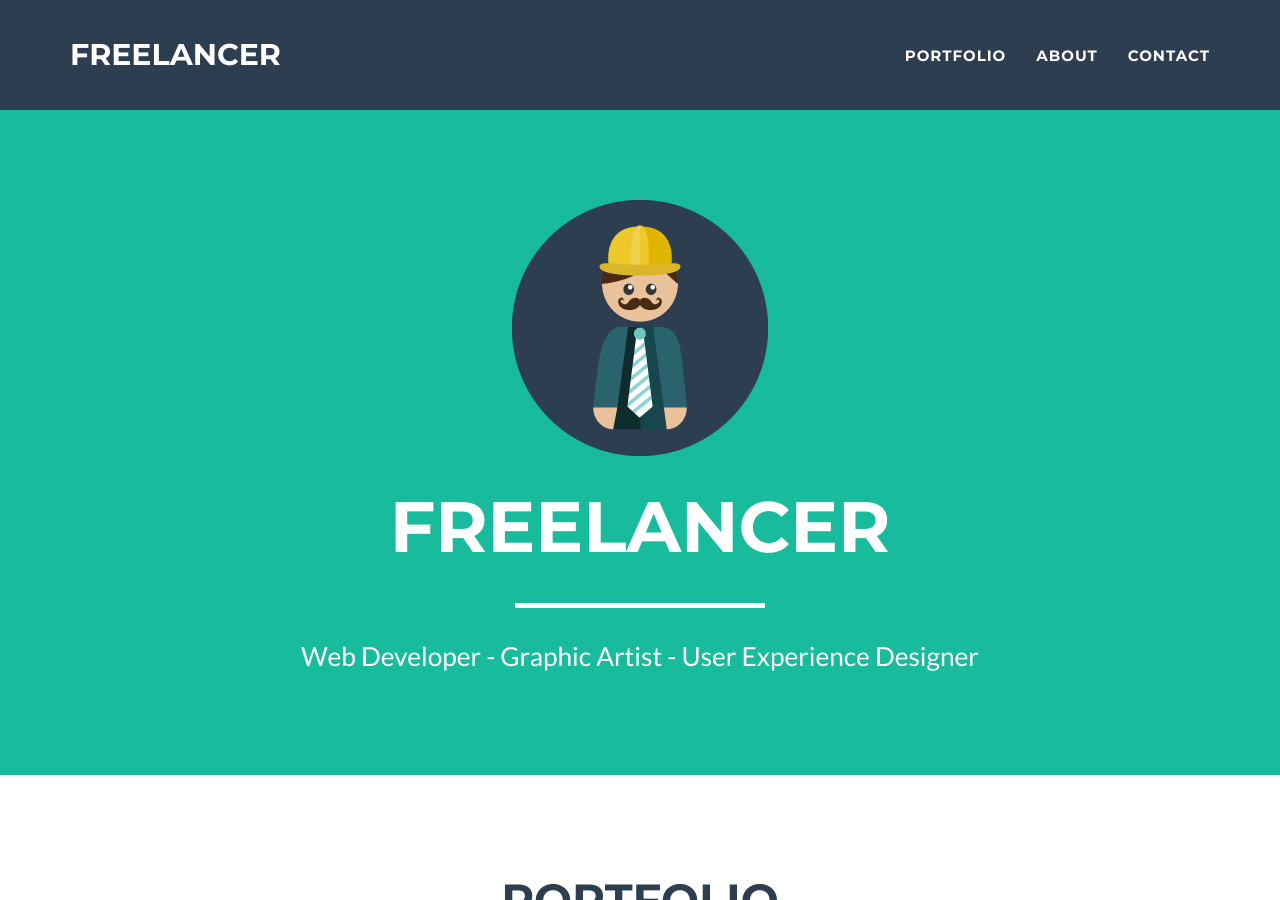
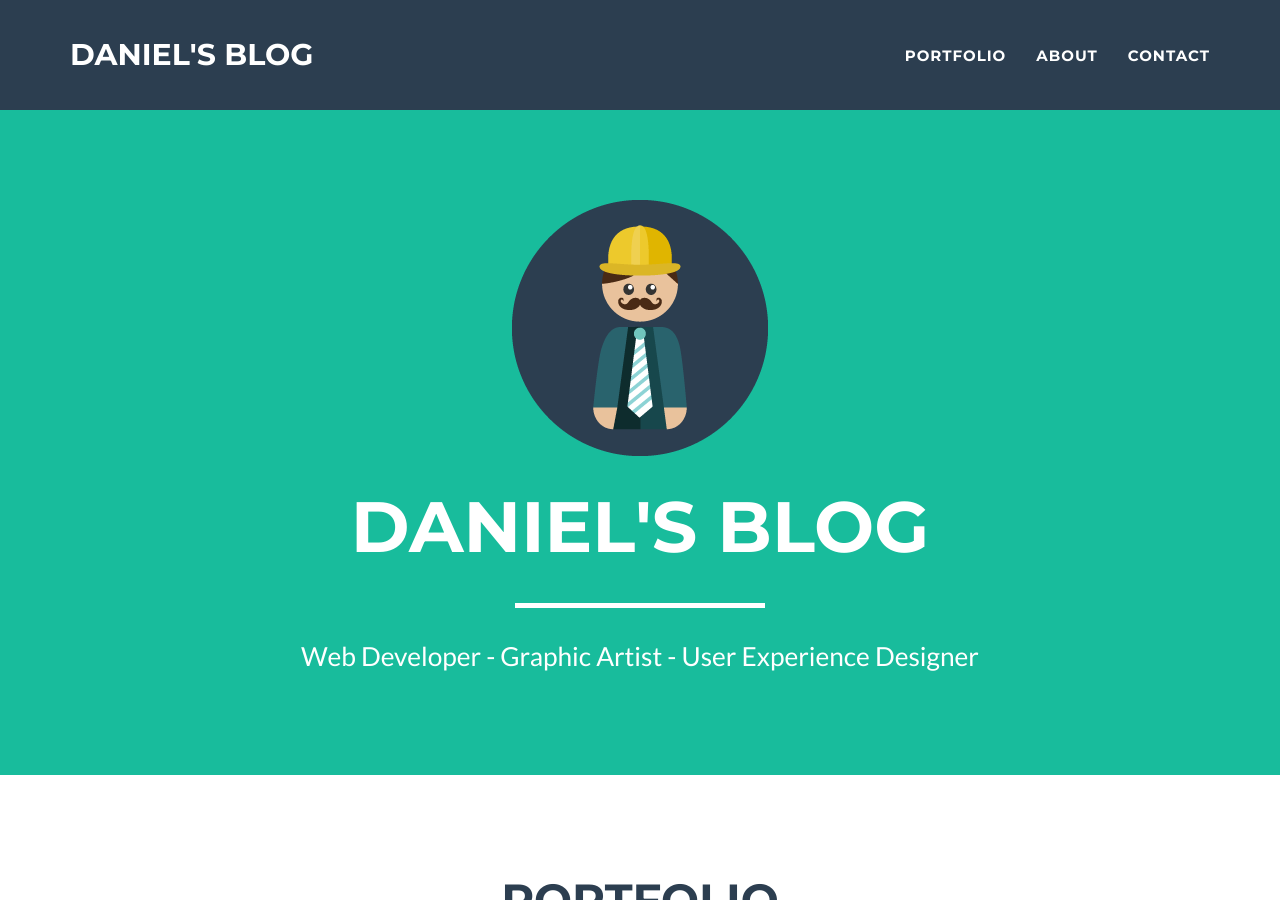
Before and after one commit to daniel-hesse/daniel-hesse.github.io, a Jekyll site: the page built from index.html, in a window 1280 px wide and 900 px high. Built offline with Jekyll 4.4.1, drawn with Linux system fonts in a browser that asks for light colours.

Commit message:
change title

```diff
--- a/_config.yml
+++ b/_config.yml
@@ -1,5 +1,5 @@
 # Site settings
-title: Freelancer
+title: Daniel's Blog
 email: your-email@domain.com
 url: https://daniel-hesse.github.io
 description: "Write an awesome description for your new site here. You can edit this line in _config.yml. It will appear in your document head meta (for Google search results) and in your feed.xml site description."
```
